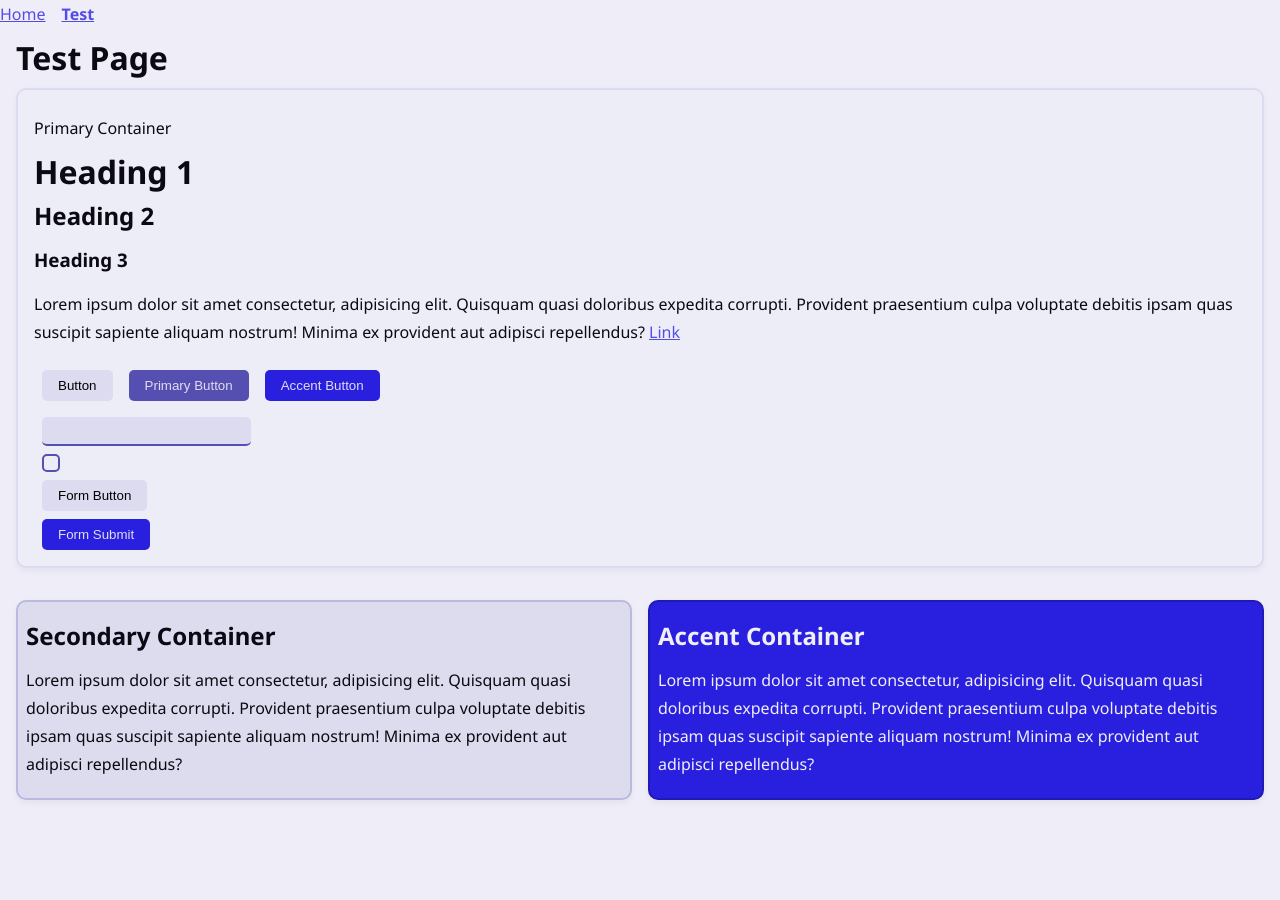
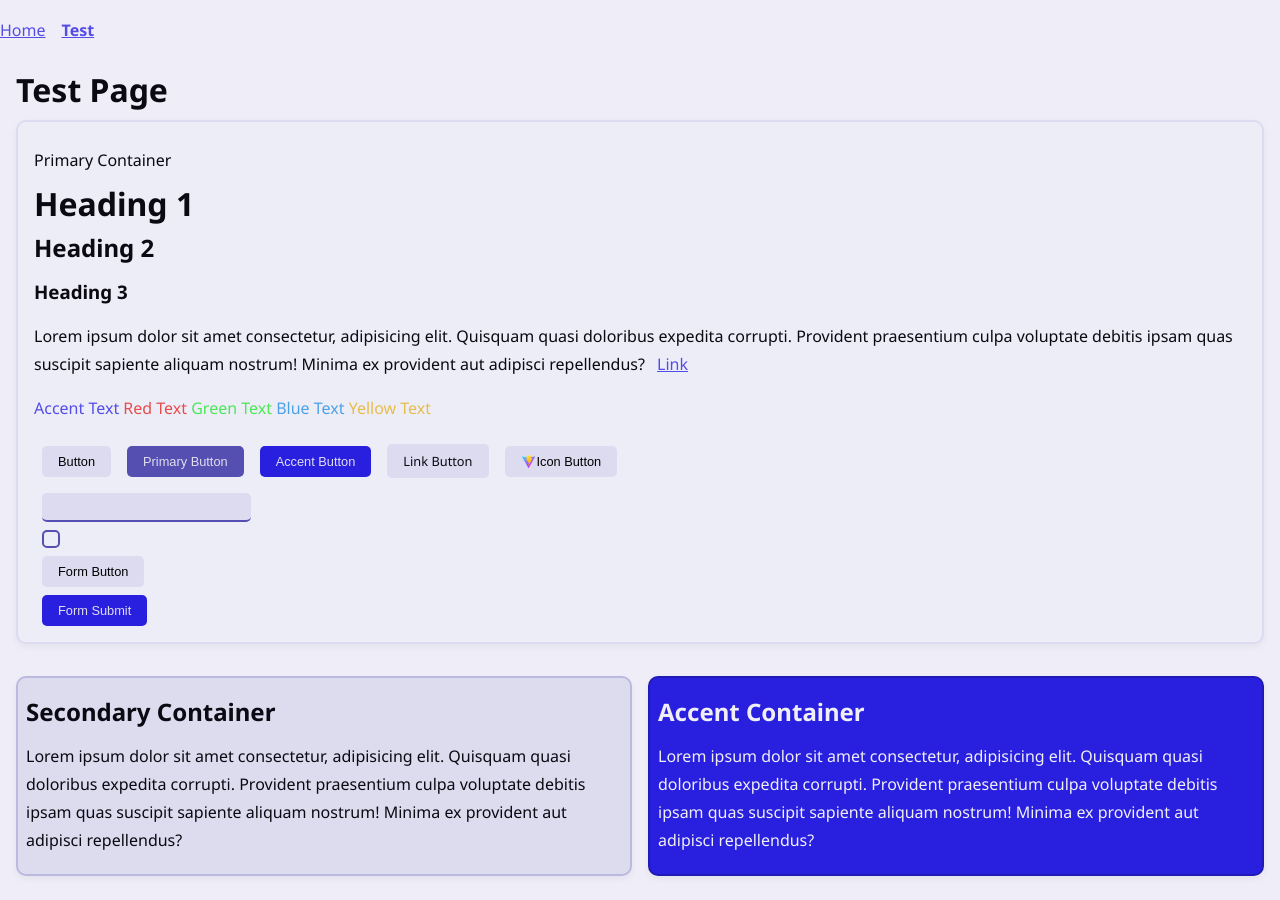
Before and after one commit to CMSC-495-7383-Group-3/timezone-webapp, a React (Vite) app in the folder frontend/: page /test in a window 1280 px wide. Before the commit the page ends 824 px from the top, so only its background shows below. Built offline with nearby package versions, Linux system fonts and the light colour scheme; a web font is replaced by a local one.

Commit message:
Additional small classes

```diff
--- a/frontend/src/components/TestComponent.tsx
+++ b/frontend/src/components/TestComponent.tsx
@@ -1,4 +1,5 @@
 import "./testComponent.scss"
+import viteLogo from '/vite.svg'
 
 export default function TestComponent() {
   return (
@@ -15,9 +16,21 @@ export default function TestComponent() {
           voluptate debitis ipsam quas suscipit sapiente aliquam nostrum! Minima
           ex provident aut adipisci repellendus? <a href="#">Link</a>
         </p>
+        <p>
+          <span className="color-accent">Accent Text</span>&nbsp;
+          <span className="color-red">Red Text</span>&nbsp;
+          <span className="color-green">Green Text</span>&nbsp;
+          <span className="color-blue">Blue Text</span>&nbsp;
+          <span className="color-yellow">Yellow Text</span>
+        </p>
         <button>Button</button>
         <button className="primary">Primary Button</button>
         <button className="accent">Accent Button</button>
+        <a href="#" className="link-button">Link Button</a>
+        <button className="icon">
+          <img src={viteLogo}/>
+          Icon Button
+        </button>
         <form>
           <input type="text" name="" id="" />
           <div>
--- a/frontend/src/components/testComponent.scss
+++ b/frontend/src/components/testComponent.scss
@@ -1,7 +1,8 @@
 @use "../globals.scss";
 
 .container {
-  button {
+  button,
+  a {
     margin: 0.5rem;
   }
   form > input,
--- a/frontend/src/index.scss
+++ b/frontend/src/index.scss
@@ -35,7 +35,8 @@ main {
 h1,
 h2,
 h3,
-p {
+p,
+a {
   margin: globals.$space-md 0;
 }
 
@@ -75,13 +76,27 @@ a:visited {
 
 button,
 input[type="button"],
-input[type="submit"] {
+input[type="submit"],
+.link-button {
   background-color: var(--secondary-100);
   border: none;
   border-radius: globals.$corner-rounding-small;
   padding: globals.$space-xs globals.$space-md;
 
   transition: background-color 0.3s globals.$easing;
+
+  font-size: 0.8rem;
+
+  &.icon > img,
+  &.icon > svg {
+    display: inline-block;
+    height: 0.8rem;
+    margin: 0 0.1rem;
+    vertical-align: middle;
+
+    // Fix for the icon in testing. This may need to be removed or adjusted depending on the icon to be used.
+    transform: translateY(-1px);
+  }
 
   &:hover {
     background-color: var(--secondary-200);
@@ -119,13 +134,17 @@ input[type="submit"] {
   }
 }
 
+.link-button {
+  text-decoration: none;
+  color: var(--text-950) !important;
+}
+
 input[type="text"] {
   background-color: var(--secondary-100);
   border: none;
   border-radius: globals.$corner-rounding-small;
   border-bottom: 2px solid var(--primary-500);
-  padding: globals.$space-xs globals.$space-md globals.$space-xxs
-    globals.$space-md;
+  padding: globals.$space-xs globals.$space-md globals.$space-xxs globals.$space-md;
 
   transition: background-color 0.3s globals.$easing;
 
@@ -175,3 +194,20 @@ input[type="checkbox"] {
     height: 0.5rem;
   }
 }
+
+// Small classes
+.color-accent {
+  color: var(--accent-400);
+}
+.color-red {
+  color: var(--accent-red);
+}
+.color-green {
+  color: var(--accent-green);
+}
+.color-blue {
+  color: var(--accent-blue);
+}
+.color-yellow {
+  color: var(--accent-yellow);
+}
--- a/frontend/src/theme.scss
+++ b/frontend/src/theme.scss
@@ -11,9 +11,9 @@
   --text-700: #403366;
   --text-800: #2b2244;
   --text-900: #151122;
-  --text-950: #0b0911;
+  --text-950: #0b0911; // Base
 
-  --background-50: #efedf7;
+  --background-50: #efedf7; // Base
   --background-100: #e0dcef;
   --background-200: #c0b9df;
   --background-300: #a195d0;
@@ -30,7 +30,7 @@
   --primary-200: #bbb9df;
   --primary-300: #9895d0;
   --primary-400: #7672c0;
-  --primary-500: #544fb0;
+  --primary-500: #544fb0; // Base
   --primary-600: #433f8d;
   --primary-700: #322f6a;
   --primary-800: #222046;
@@ -38,7 +38,7 @@
   --primary-950: #080812;
 
   --secondary-50: #ededf8;
-  --secondary-100: #dcdbf0;
+  --secondary-100: #dcdbf0; // Base
   --secondary-200: #b8b6e2;
   --secondary-300: #9592d3;
   --secondary-400: #726dc5;
@@ -53,11 +53,17 @@
   --accent-100: #d4d2f9;
   --accent-200: #aaa6f2;
   --accent-300: #7f79ec;
-  --accent-400: #544ce6;
+  --accent-400: #544ce6; // Base
   --accent-500: #2920df;
   --accent-600: #2119b3;
   --accent-700: #191386;
   --accent-800: #110d59;
   --accent-900: #08062d;
   --accent-950: #040316;
+
+  // Additional colors
+  --accent-red: #e64c4c;
+  --accent-green: #4ce659;
+  --accent-blue: #4ca1e6;
+  --accent-yellow: #e6bd4c;
 }
```
